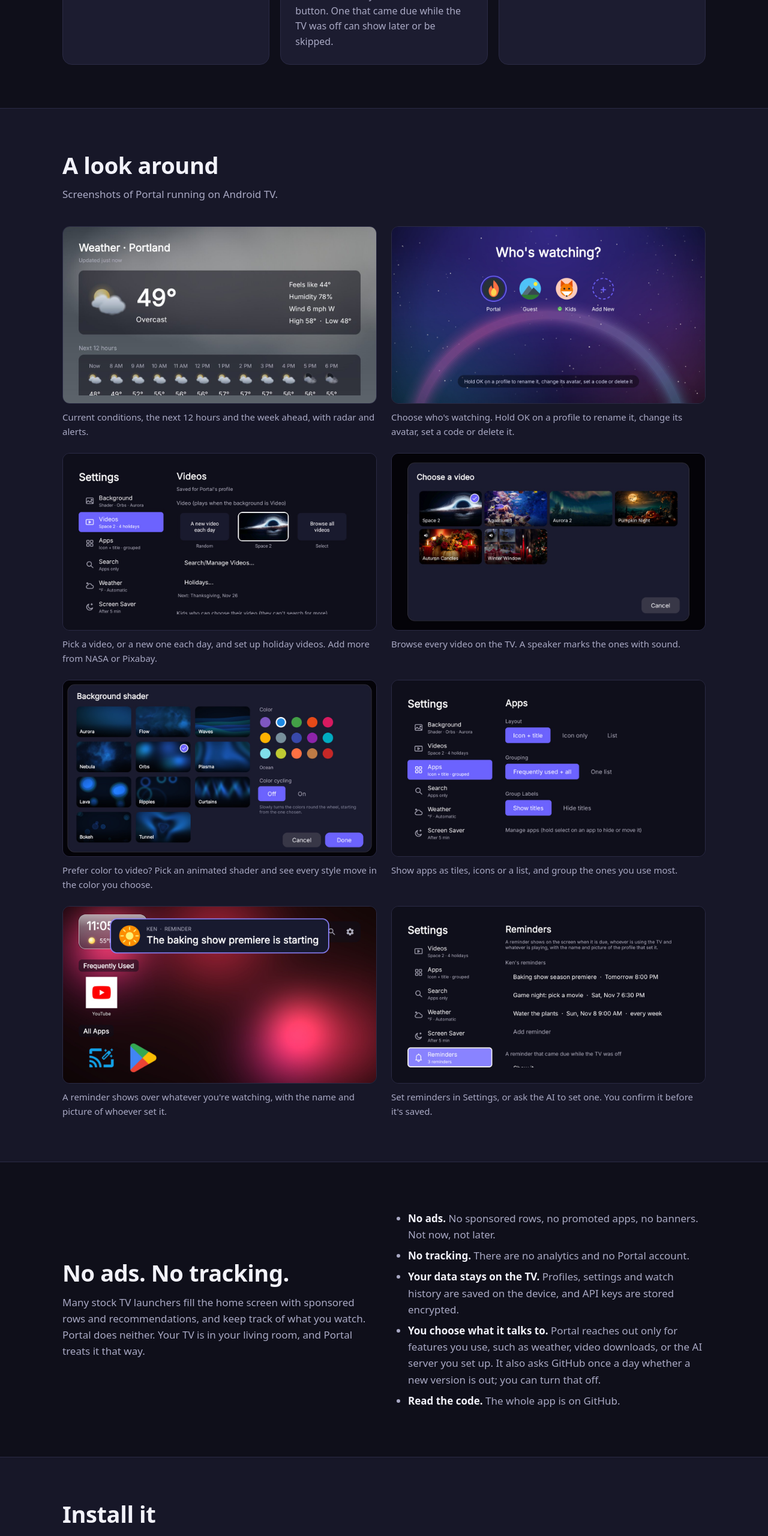
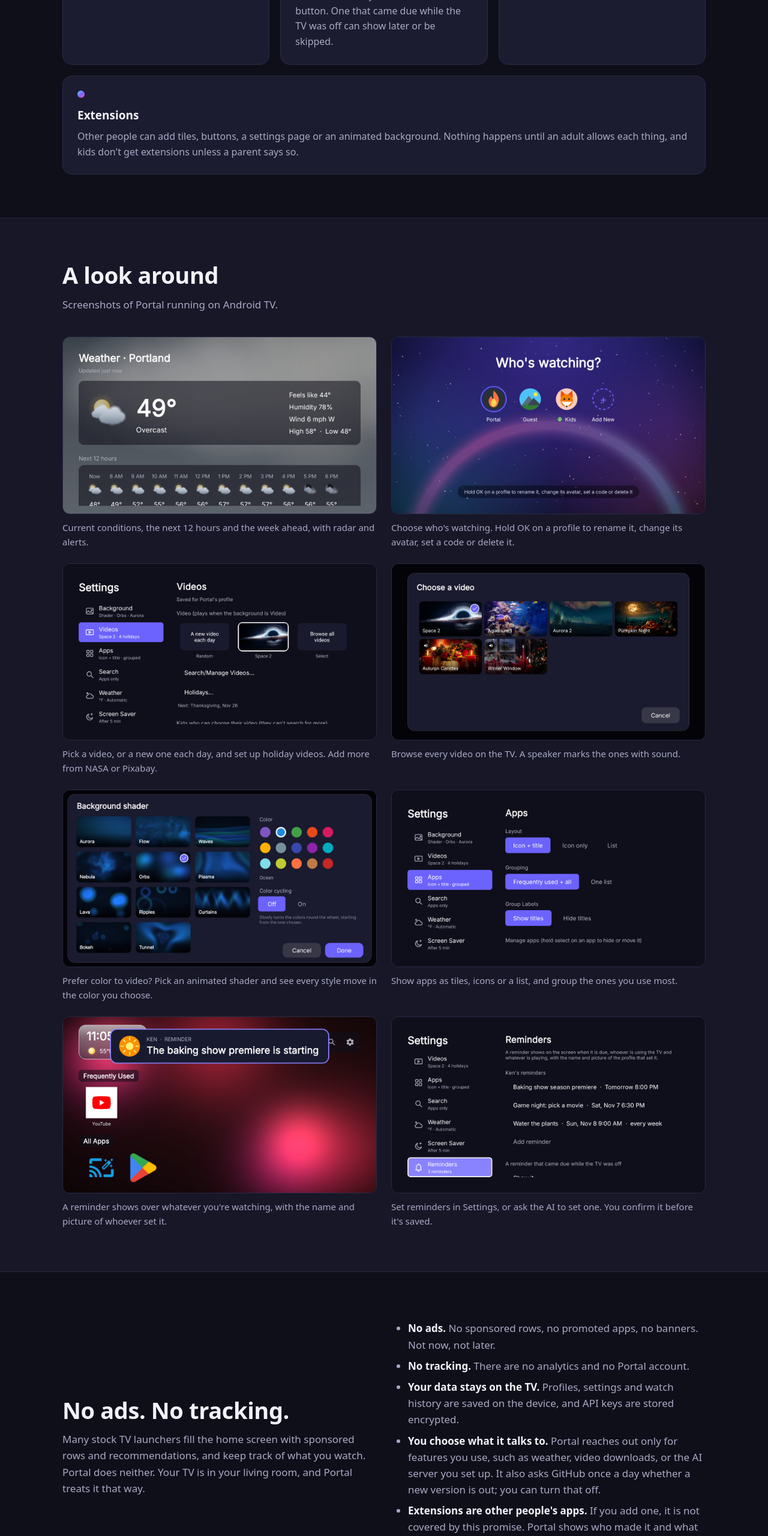
Before and after one commit to plecos/portaltv, a plain HTML site: page site/index.html in a window 1280 px wide. Shown: the part 2140-4700 px from the top of the page at 60% size. Drawn offline with Linux system fonts and the light colour scheme.

Commit message:
Document extensions: README, site, llms.txt, a quick start, and a note on selling or licensing one

```diff
--- a/site/index.html
+++ b/site/index.html
@@ -274,6 +274,7 @@
         <div class="card"><div class="dot"></div><h3>Search with your own AI</h3><p>Find apps as you type or by voice. Connect any OpenAI-compatible server, a hosted one or one on your own network, and ask it questions, have it open apps or manage your reminders for you.</p></div>
         <div class="card"><div class="dot"></div><h3>Reminders</h3><p>Set a reminder for a show, a call or a chore, in Settings or by asking the AI, which can also list, change and delete them. When it's due, a card with the name and picture of whoever set it shows over whatever is playing. Pick a tone for each one, let the card go by itself or wait for you, and add a Snooze button. One that came due while the TV was off can show later or be skipped.</p></div>
         <div class="card"><div class="dot"></div><h3>Updates from the TV</h3><p>Portal looks for a new version once a day. Select the Update button to see what's new, then download and install it from the couch. Nothing installs without you.</p></div>
+        <div class="card" style="grid-column:1/-1"><div class="dot"></div><h3>Extensions</h3><p>Other people can add tiles, buttons, a settings page or an animated background. Nothing happens until an adult allows each thing, and kids don't get extensions unless a parent says so.</p></div>
       </div>
     </div>
   </section>
@@ -330,6 +331,7 @@
         <li><strong>No tracking.</strong> There are no analytics and no Portal account.</li>
         <li><strong>Your data stays on the TV.</strong> Profiles, settings and watch history are saved on the device, and API keys are stored encrypted.</li>
         <li><strong>You choose what it talks to.</strong> Portal reaches out only for features you use, such as weather, video downloads, or the AI server you set up. It also asks GitHub once a day whether a new version is out; you can turn that off.</li>
+        <li><strong>Extensions are other people's apps.</strong> If you add one, it is not covered by this promise. Portal shows who made it and what it asks for, and nothing is turned on until you allow it.</li>
         <li><strong>Read the code.</strong> The whole app is on GitHub.</li>
       </ul>
     </div>
```
Also changed, not shown: site/llms.txt, 4 other files.
